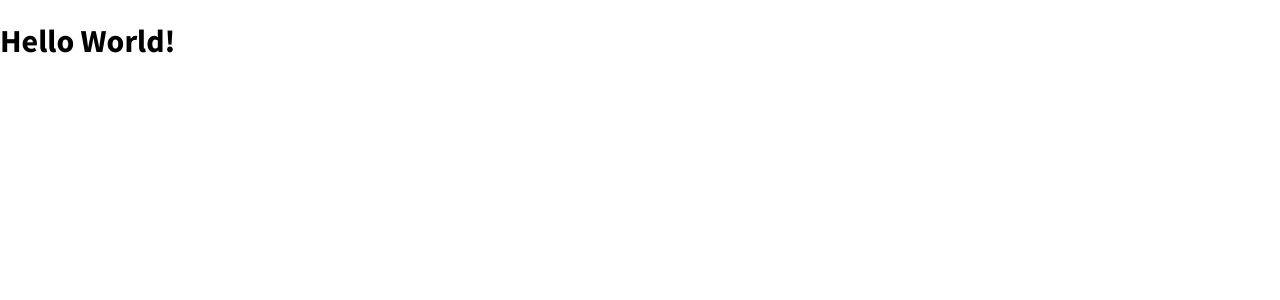
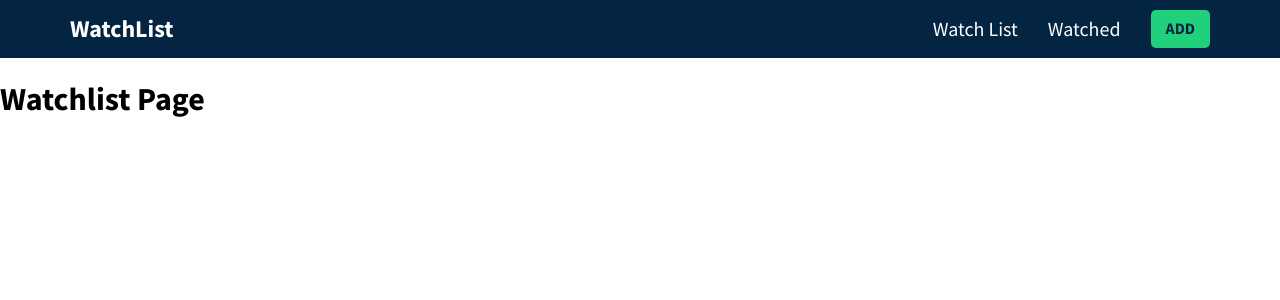
Before and after one commit to camille-celine/My-Watchlist, a React (Create React App) app: page / in a window 1280 px wide. Shown: the top 300 px of the page. Built offline with nearby package versions, Linux system fonts and the light colour scheme.

Commit message:
Routing all pages

```diff
--- a/src/App.js
+++ b/src/App.js
@@ -1,8 +1,24 @@
+import React from "react";
+import {BrowserRouter as Router, Routes, Route} from 'react-router-dom';
+import {Header} from './components/Header';
+import {Add} from './components/Add';
+import {Watched} from './components/Watched';
+import {Watchlist} from './components/Watchlist';
 import './App.css';
+import './lib/font-awesome/css/all.min.css';
 
 function App() {
   return (
-    <h1>Hello World!</h1>
+    <Router>
+      {/* on every single page */}
+      <Header/>
+
+      <Routes>
+        <Route exact path="/" element={<Watchlist/>}/>
+        <Route exact path="/watched" element={<Watched/>}/>
+        <Route exact path="/add" element={<Add/>}/>
+      </Routes>
+    </Router>
   );
 }
 
--- a/src/components/Header.js
+++ b/src/components/Header.js
@@ -9,7 +9,8 @@ export const Header = () => {
           <div className="brand">
             <Link to="/">WatchList</Link>
           </div>
-          <ul className="nav-link">
+
+          <ul className="nav-links">
             <li>
               <Link to="/">Watch List</Link>
             </li>
```
